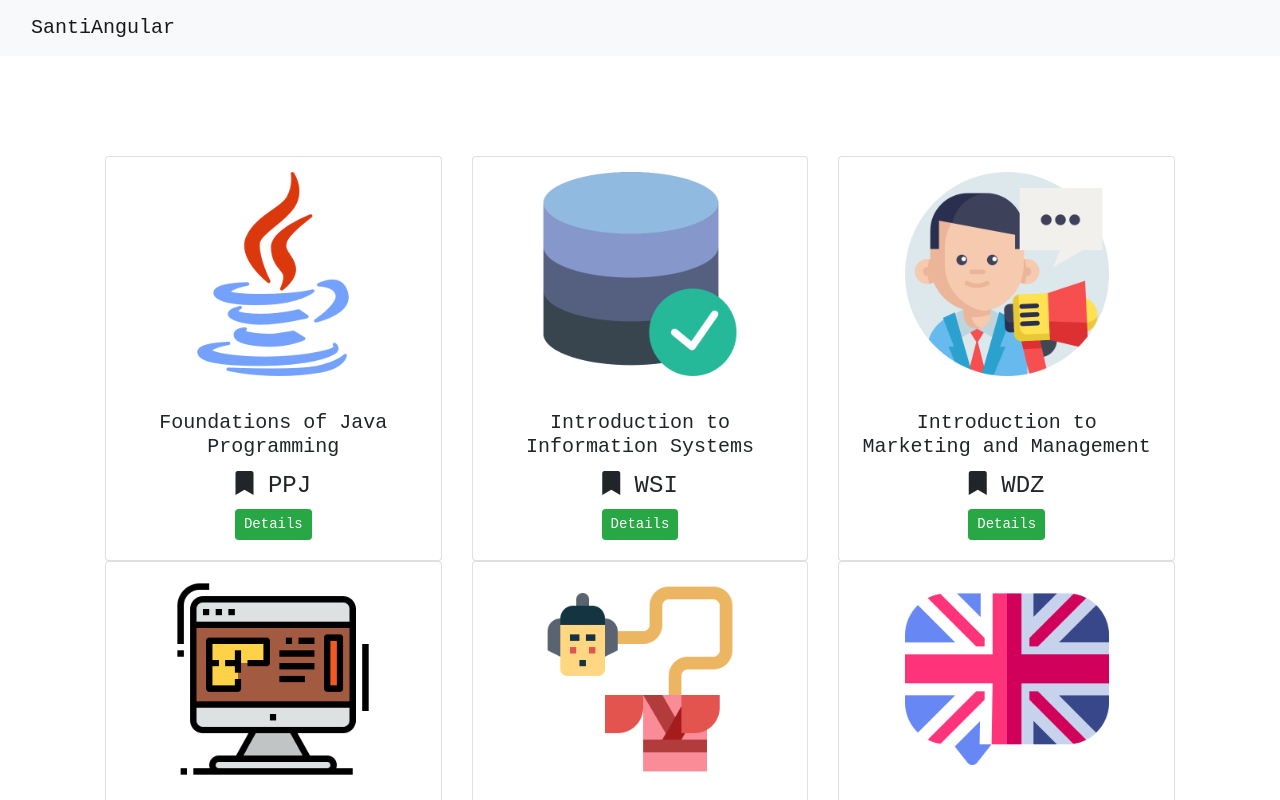
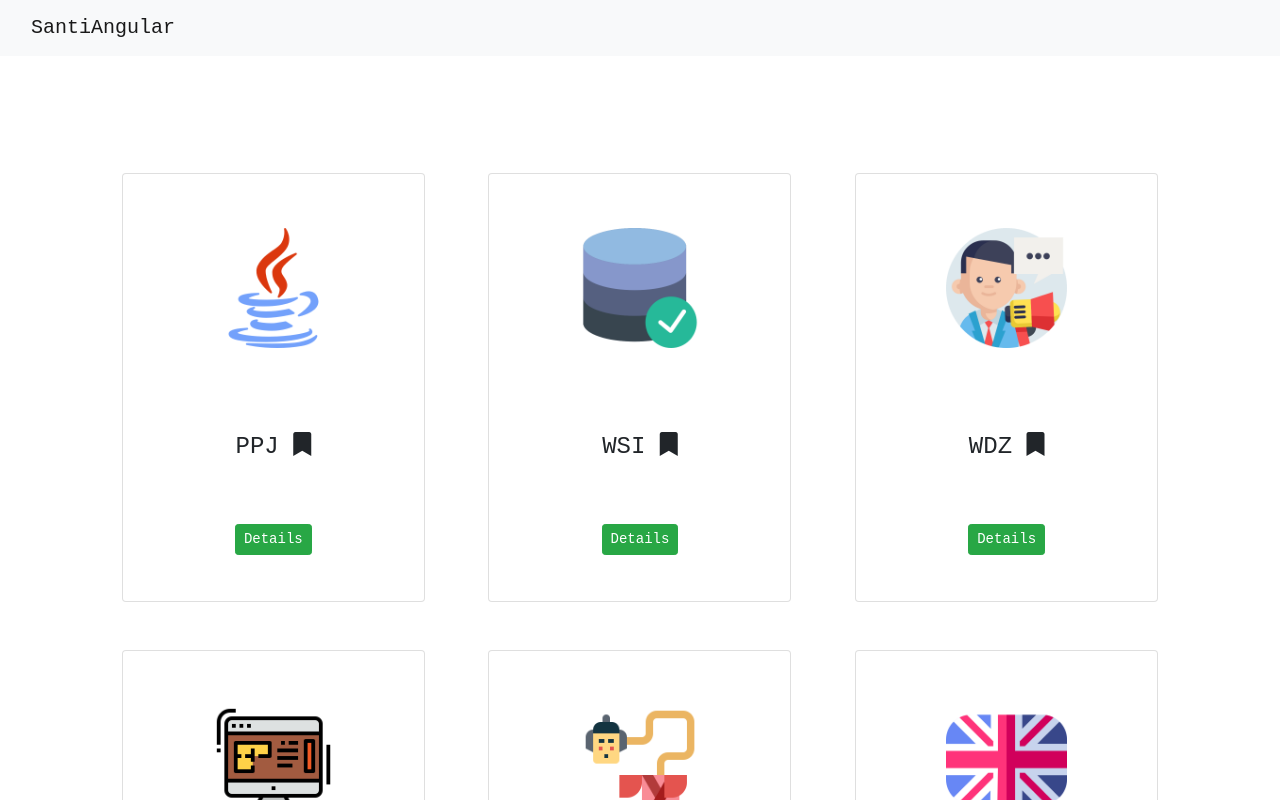
Before and after one commit to sagodi97/santiAngular, an Angular app: page / in a window 1280 px wide. Shown: the top 800 px of the page. Built offline with nearby package versions, Linux system fonts and the light colour scheme.

Commit message:
Create card component and migrate from list component

```diff
--- a/src/app/app.module.ts
+++ b/src/app/app.module.ts
@@ -3,11 +3,13 @@ import { NgModule } from '@angular/core';
 
 import { AppComponent } from './app.component';
 import { SantiaListingComponent } from './santia-listing/santia-listing.component';
+import { SantiCardComponent } from './santi-card/santi-card.component';
 
 @NgModule({
   declarations: [
     AppComponent,
-    SantiaListingComponent
+    SantiaListingComponent,
+    SantiCardComponent
   ],
   imports: [
     BrowserModule
--- /dev/null
+++ b/src/app/santi-card/santi-card.component.css
@@ -0,0 +1,33 @@
+.img-fluid {
+    margin: 0 auto;
+    padding: 15px;
+    max-width: 70%;
+    max-height: auto;
+}
+
+.image{
+    position:relative;
+    overflow:hidden;
+}
+
+.card-img-top {
+    width: 50%;
+    height: auto;
+    position: relative;
+    margin: 13%;
+
+}
+
+.btn{
+    margin: 10%;
+}
+
+.card{
+    margin: 5%;
+    max-width: 90%;
+    max-height: 90%;
+}
+
+.details{
+    text-align: left;
+}
--- /dev/null
+++ b/src/app/santi-card/santi-card.component.html
@@ -0,0 +1,37 @@
+<div class="card" style="min-height: 200px">
+    <div class="image">
+      <img
+        src="../../assets/images/{{ data.image }}"
+        class="card-img-top img-fluid"
+        alt="data.code"
+      />
+    </div>
+    <br>
+    <div class="card-body">
+      <h4 class="card-title"><span class="label label-primary"> {{ data.code }} </span><i class="fas fa-bookmark"></i></h4>
+      <br>
+      <button
+        *ngIf="!data.showMe"
+        class="btn btn-sm btn-success"
+        (click)="data.showMe = !data.showMe">
+        Details
+      </button>
+      <div class="container" *ngIf="data.showMe">
+        <button
+          class="btn btn-sm btn-danger"
+          (click)="data.showMe = !data.showMe"
+        >
+          Close
+        </button>
+        <div class="details">
+          <ul>
+            <li><strong>Name: </strong> {{ data.name }}</li>
+            <li><strong>Teacher: </strong> {{ data.teacher }}</li>
+            <li><strong>Mark: </strong> {{ data.mark }}</li>
+            <li><strong>Type: </strong> {{ data.type }}</li>
+            <li><strong>Semester: </strong> {{ data.semester }}</li>
+          </ul>
+        </div>
+      </div>
+    </div>
+  </div>
--- /dev/null
+++ b/src/app/santi-card/santi-card.component.ts
@@ -0,0 +1,16 @@
+import { Component, OnInit, Input } from '@angular/core';
+
+@Component({
+  selector: 'app-santi-card',
+  templateUrl: './santi-card.component.html',
+  styleUrls: ['./santi-card.component.css']
+})
+export class SantiCardComponent implements OnInit {
+
+  @Input('data') data: any;
+  constructor() { }
+
+  ngOnInit() {
+  }
+
+}
--- a/src/app/santia-listing/santia-listing.component.css
+++ b/src/app/santia-listing/santia-listing.component.css
@@ -2,16 +2,3 @@
     margin: 100px 20px 20px 20px;
     text-align: center;
 }
-
-.img-fluid {
-    margin: 0 auto;
-    padding: 15px;
-    max-width: 70%;
-    max-height: auto;
-}
-
-.card-img-top {
-    width: 100%;
-    height: auto;
-
-}
--- a/src/app/santia-listing/santia-listing.component.html
+++ b/src/app/santia-listing/santia-listing.component.html
@@ -1,21 +1,7 @@
-<div id="subjects" ng>
+<div id="subjects">
   <div class="row">
     <div *ngFor="let data of santaData" class="col-md-4">
-        <div class="card">
-          <img src="../../assets/images/{{ data.image }}" class="card-img-top img-fluid" alt="data.code">
-          <div class="card-body">
-            <h5 class="card-title">{{ data.name }}</h5>
-            <h4>
-              <i class="fas fa-bookmark"></i>
-              <span class="label label-primary"> {{ data.code }} </span>
-            </h4>
-            <button class="btn btn-sm btn-success" (click)="data.showMe = !data.showMe">
-            Details
-            </button>
-            <div class="container" *ngIf="data.showMe">
-
-            </div>
-        </div>
+      <app-santi-card [data]="data"></app-santi-card>
     </div>
   </div>
 </div>
```
Also changed, not shown: 1 other file (tests, documents, lock files or other folders).
